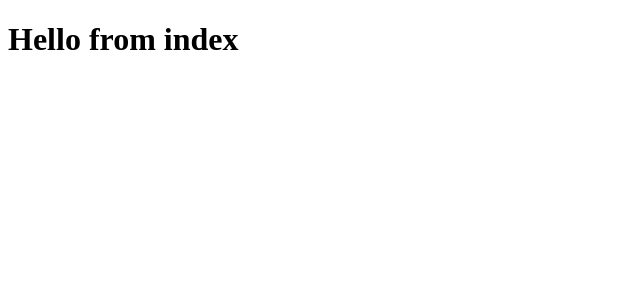
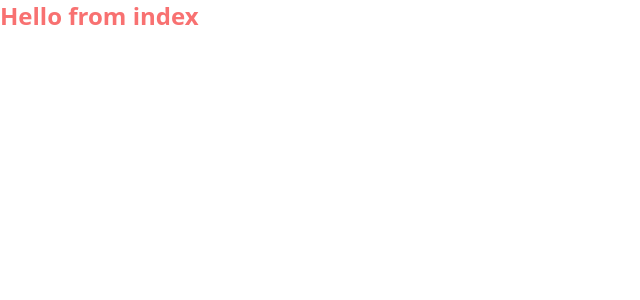
Before and after one commit to bill-mpakas/vasilisbakas.com, a Nuxt app: page / in a window 1280 px wide. Shown: the top 300 px of the page, without its empty margins (0-640 px from the left). Built offline with nearby package versions, Linux system fonts and the light colour scheme.

Commit message:
Added tailwind css for styling

```diff
--- /dev/null
+++ b/assets/css/tailwind.css
@@ -0,0 +1,3 @@
+@tailwind base;
+@tailwind components;
+@tailwind utilities;
--- a/nuxt.config.ts
+++ b/nuxt.config.ts
@@ -2,4 +2,10 @@
 export default defineNuxtConfig({
 	typescript: { shim: false },
 	devtools: { enabled: false },
+	modules: ['@nuxtjs/tailwindcss'],
+	tailwindcss: {
+		cssPath: '~/assets/css/tailwind.css',
+		configPath: 'tailwind.config',
+		viewer: true,
+	},
 });
--- a/package.json
+++ b/package.json
@@ -10,6 +10,7 @@
   },
   "devDependencies": {
     "@nuxt/devtools": "latest",
+    "@nuxtjs/tailwindcss": "^6.8.0",
     "@types/node": "^18.17.1",
     "nuxt": "^3.6.5"
   }
--- a/pages/index.vue
+++ b/pages/index.vue
@@ -1,5 +1,5 @@
 <template>
-	<h1>Hello from index</h1>
+	<h1 class="text-2xl text-red-400 font-semibold">Hello from index</h1>
 </template>
 
 <script setup lang="ts"></script>
--- /dev/null
+++ b/tailwind.config.ts
@@ -0,0 +1,14 @@
+/** @type {import('tailwindcss').Config} */
+module.exports = {
+	content: [
+		'./components/**/*.{js,vue,ts}',
+		'./layouts/**/*.vue',
+		'./pages/**/*.vue',
+		'./plugins/**/*.{js,ts}',
+		'./nuxt.config.{js,ts}',
+	],
+	theme: {
+		extend: {},
+	},
+	plugins: [],
+};
```
Also changed, not shown: 1 other file (tests, documents, lock files or other folders).
